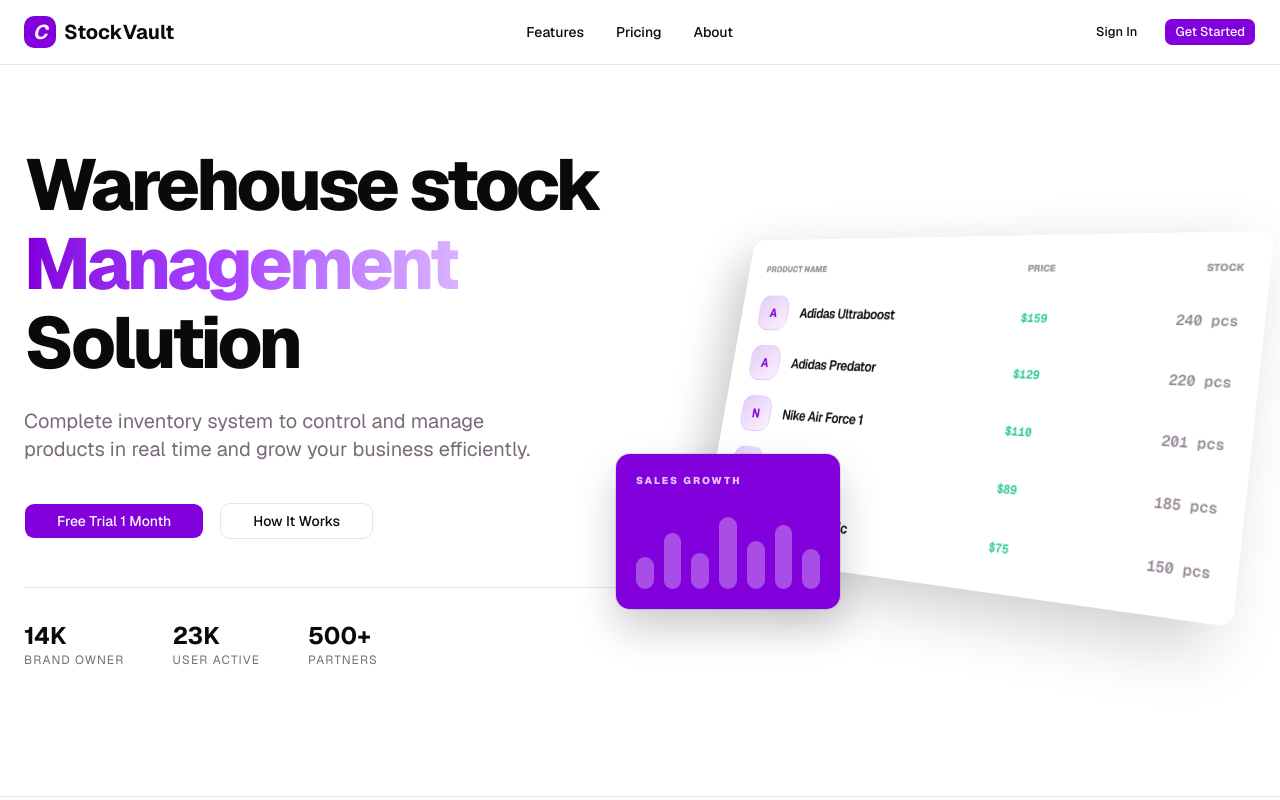
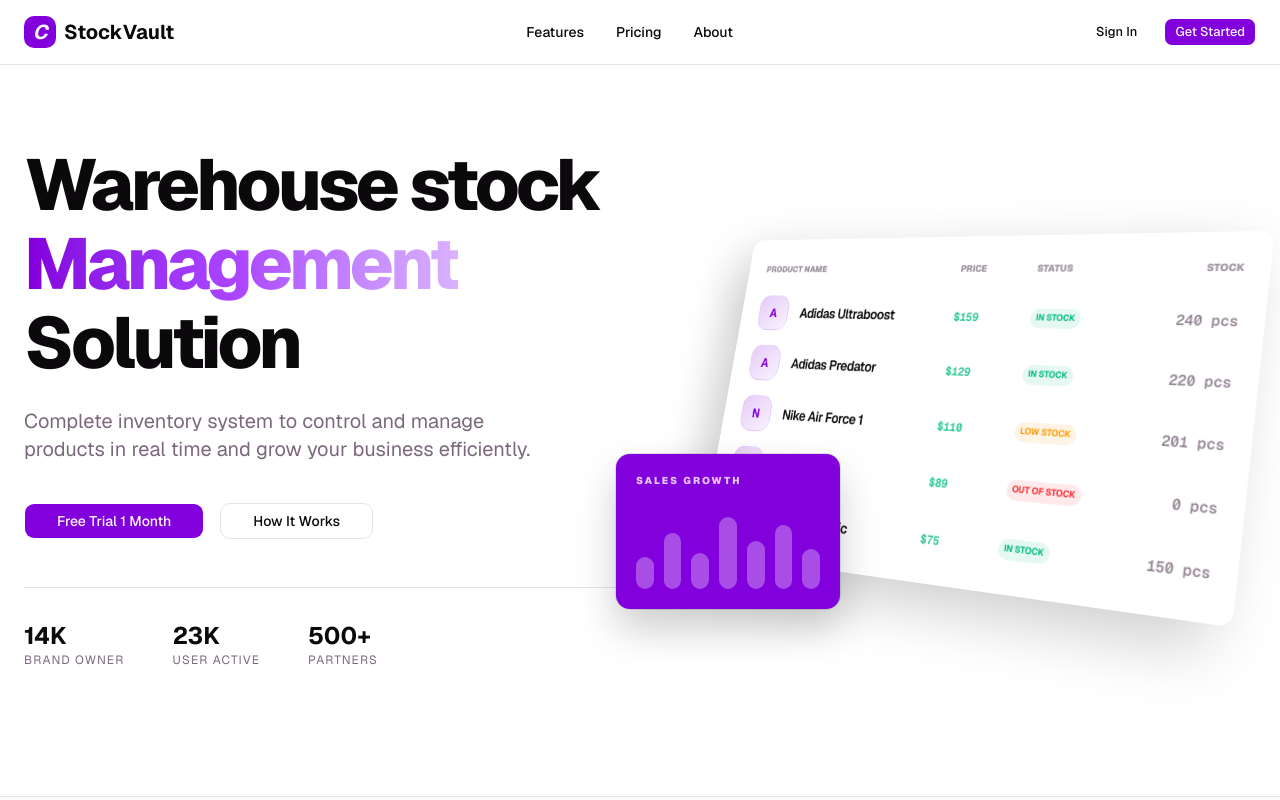
Before and after one commit to dikie001/mizani-systems--inventory-tracker-, a Next.js app: page / in a window 1280 px wide. Shown: the top 800 px of the page. Built offline with nearby package versions, Linux system fonts and the light colour scheme.

Commit message:
feat: create landing page with hero, features, and management sections

```diff
--- a/app/page.tsx
+++ b/app/page.tsx
@@ -95,16 +95,17 @@ function HeroSection() {
                 <TableRow className="hover:bg-transparent border-none">
                   <TableHead className="text-[10px] font-black uppercase pt-1.5 pb-2 px-6 text-muted-foreground/70">Product Name</TableHead>
                   <TableHead className="text-[10px] font-black uppercase pt-1.5 pb-2 px-6 text-muted-foreground/70">Price</TableHead>
+                  <TableHead className="text-[10px] font-black uppercase pt-1.5 pb-2 px-6 text-muted-foreground/70">Status</TableHead>
                   <TableHead className="text-right text-[10px] font-black uppercase pt-1.5 pb-2 px-6 text-muted-foreground/70">Stock</TableHead>
                 </TableRow>
               </TableHeader>
               <TableBody>
                 {[
-                  { name: "Adidas Ultraboost", price: "$159", stock: "240 pcs" },
-                  { name: "Adidas Predator", price: "$129", stock: "220 pcs" },
-                  { name: "Nike Air Force 1", price: "$110", stock: "201 pcs" },
-                  { name: "Puma Suede", price: "$89", stock: "185 pcs" },
-                  { name: "Reebok Classic", price: "$75", stock: "150 pcs" },
+                  { name: "Adidas Ultraboost", price: "$159", status: "In Stock", stock: "240 pcs" },
+                  { name: "Adidas Predator", price: "$129", status: "In Stock", stock: "220 pcs" },
+                  { name: "Nike Air Force 1", price: "$110", status: "Low Stock", stock: "201 pcs" },
+                  { name: "Puma Suede", price: "$89", status: "Out of Stock", stock: "0 pcs" },
+                  { name: "Reebok Classic", price: "$75", status: "In Stock", stock: "150 pcs" },
                 ].map((item) => (
                   <TableRow key={item.name} className="hover:bg-white/5 transition-colors border-white/5">
                     <TableCell className="py-2 px-6">
@@ -117,6 +118,18 @@ function HeroSection() {
                     </TableCell>
                     <TableCell className="py-2 px-6">
                       <span className="font-mono text-xs font-bold text-emerald-500/80">{item.price}</span>
+                    </TableCell>
+                    <TableCell className="py-2 px-6">
+                      <Badge
+                        variant="outline"
+                        className={`text-[9px] px-1.5 py-0 rounded-full border-none font-bold uppercase ${
+                          item.status === "In Stock" ? "bg-emerald-500/10 text-emerald-500" :
+                          item.status === "Low Stock" ? "bg-amber-500/10 text-amber-500" :
+                          "bg-red-500/10 text-red-500"
+                        }`}
+                      >
+                        {item.status}
+                      </Badge>
                     </TableCell>
                     <TableCell className="text-right py-2 px-6">
                       <span className="font-mono text-sm font-semibold text-muted-foreground/80">{item.stock}</span>
```
